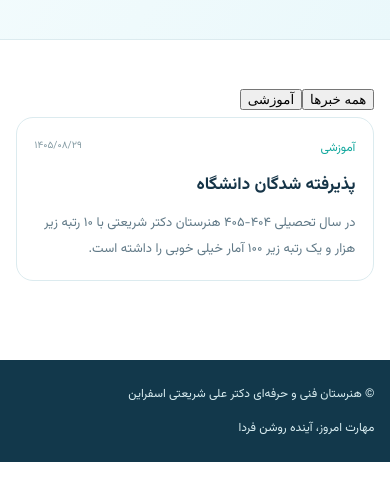
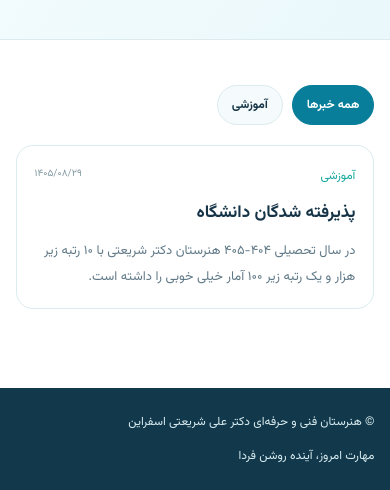
Before and after one commit to hoseinzadeh3008-beep/shariati-school-website, a plain HTML site: page pages/news.html in a window 390 px wide. Shown: the part 432-922 px from the top of the page. Before the commit the page ends 894 px from the top, so only its background shows below. Drawn offline with Linux system fonts and the light colour scheme.

Commit message:
Style responsive news category filters

```diff
--- a/pages/site-pages.css
+++ b/pages/site-pages.css
@@ -9,3 +9,10 @@ footer{background:#12384b;color:#d9edf1;padding:22px 0;font-size:12px}footer .co
 @media(max-width:850px){.nav{align-items:center;padding:12px 0}.menu-btn{display:block;border:1px solid var(--line);background:#fff;color:var(--ink);border-radius:10px;padding:7px 12px;font:inherit;font-size:13px}.links{display:none;order:3;width:100%;flex-direction:column;align-items:stretch;gap:0;background:#fff;border:1px solid var(--line);border-radius:14px;padding:8px 14px;box-shadow:0 12px 30px #15344712}.links.open{display:flex}.links a{padding:8px 4px;border-bottom:1px solid #edf3f4}.links a:last-child{border-bottom:0}.grid{grid-template-columns:1fr}.contact-row{gap:8px;flex-direction:column}.contact-row b{min-width:0}}@media(min-width:851px){.menu-btn{display:none}}@media(max-width:520px){.brand-logo{width:42px;height:42px;flex-basis:42px}.brand-copy{font-size:14px}.brand small{font-size:10px}.hero{padding:42px 0}}
 /* Navigation return link */
 .back-link{display:inline-flex;align-items:center;justify-content:center;white-space:nowrap;background:#eaf8fb;color:#087e9b;border:1px solid #cce6eb;border-radius:10px;padding:7px 12px;font-size:12px;font-weight:700;transition:.2s}.back-link:hover{background:#dff3f6;color:#075f75}@media(max-width:850px){.back-link{order:4;width:100%;margin-top:4px}.nav{row-gap:10px}}
+
+/* News category filters */
+.news-filters{display:flex;gap:9px;flex-wrap:wrap;margin:0 0 20px}
+.news-filter{font:inherit;font-size:12px;font-weight:700;border:1px solid var(--line);background:#f5fbfc;color:var(--ink);padding:7px 14px;border-radius:999px;cursor:pointer;transition:background .18s,border-color .18s,color .18s}
+.news-filter:hover,.news-filter.active{background:var(--blue);border-color:var(--blue);color:#fff}
+.news-filter:focus-visible{outline:3px solid #13a89e55;outline-offset:2px}
+.news-results{min-height:80px}
```
